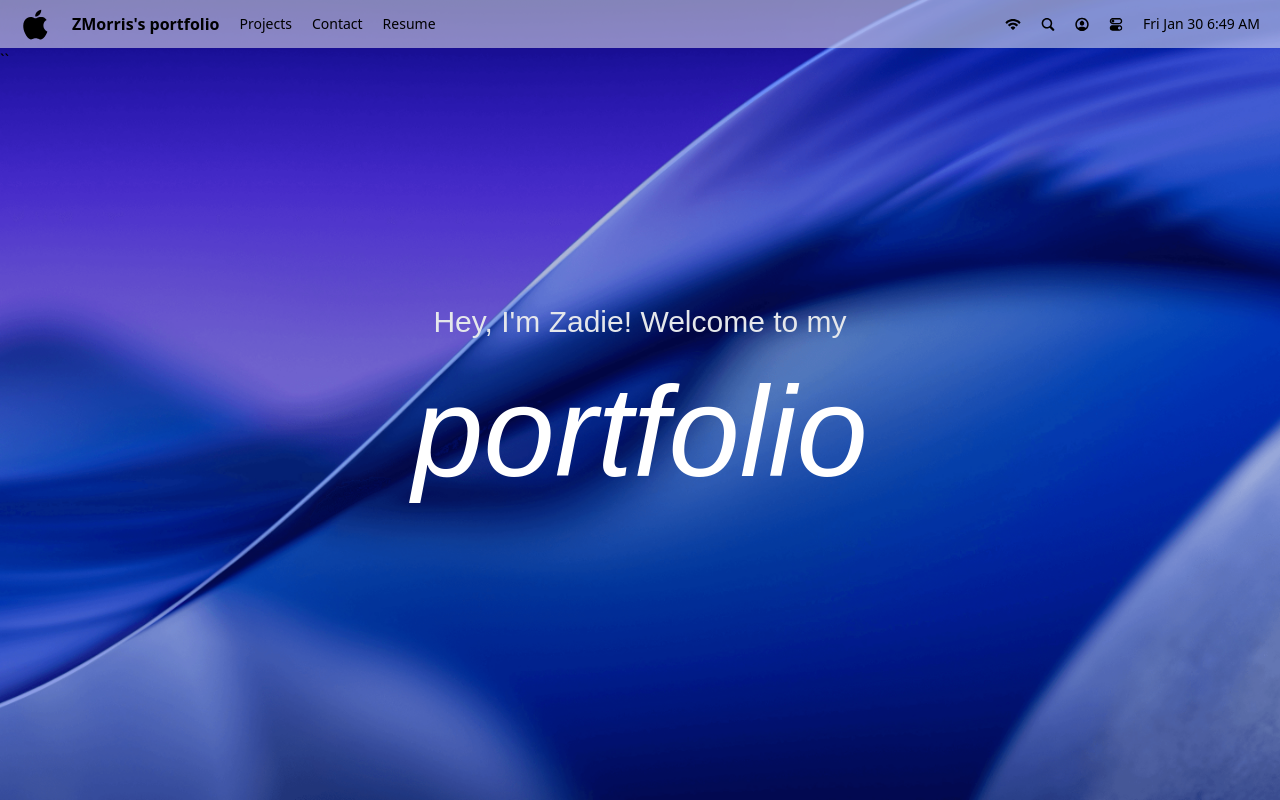
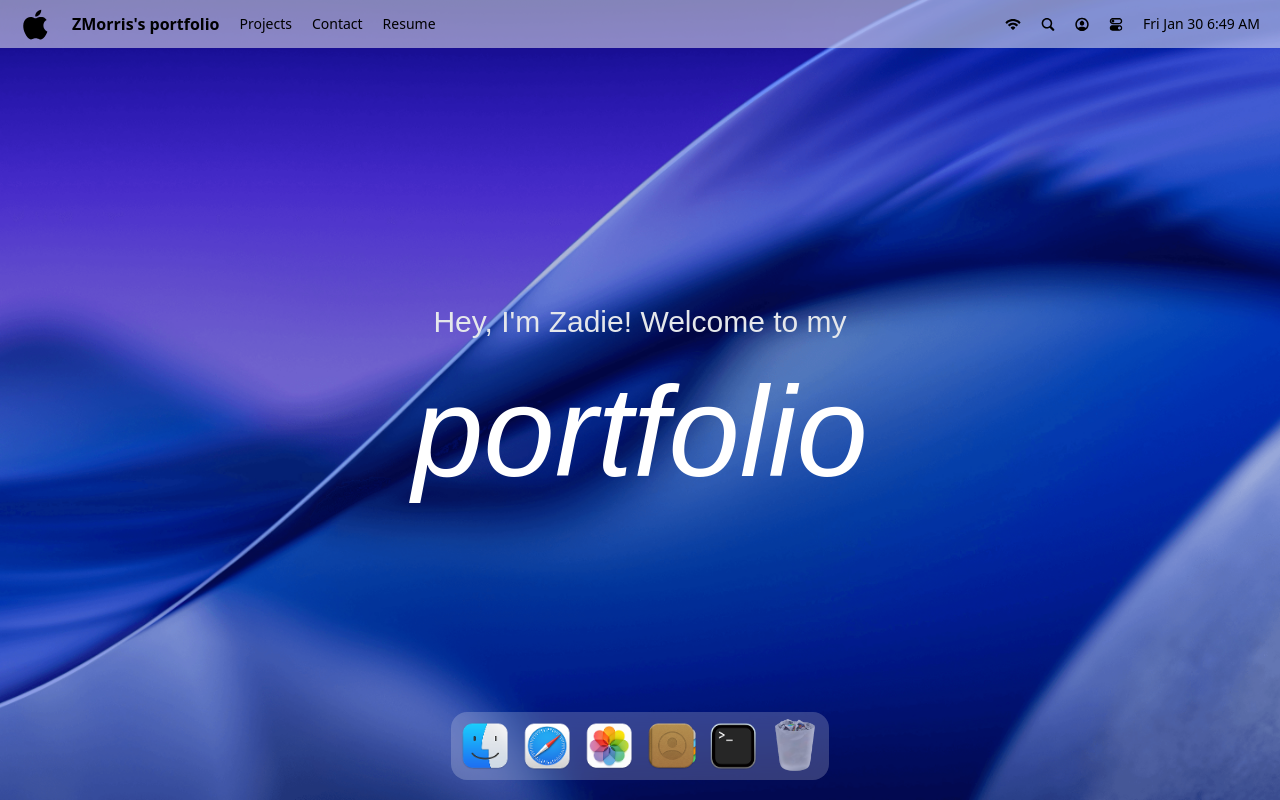
Before and after one commit to zen2see/macosportfoli0x, a React (Vite) app: page / in a window 1280 px wide. Built offline with nearby package versions, Linux system fonts and the light colour scheme; a web font is replaced by a local one.

Commit message:
UPDATED fixes index.tsx vs .ts

```diff
--- a/src/App.tsx
+++ b/src/App.tsx
@@ -1,10 +1,11 @@
-import { Navbar, Welcome } from '#components'
+import { Navbar, Welcome, Dock } from '#components'
 
 const App = () => {
   return (
     <main>
       <Navbar />
-    ``<Welcome />
+      <Welcome />
+      <Dock />
     </main>
   )
 }
--- /dev/null
+++ b/src/components/Dock.tsx
@@ -0,0 +1,96 @@
+import { useRef } from "react";
+import clsx from "clsx";
+import gsap from "gsap";
+import { useGSAP } from "@gsap/react";
+import { Tooltip as ReactTooltip } from "react-tooltip";
+import { dockApps } from "#constants/index.tsx";
+import useWindowStore from "#store/window";
+
+
+const Dock = () => {
+  const { openWindow, closeWindow, windows } = useWindowStore();
+  const dockRef = useRef(null);
+
+  useGSAP(() => {
+    const dock = dockRef.current;
+    if (!dock) return;
+
+    const icons = dock.querySelectorAll(".dock-icon");
+
+    const animateIcons = (mouseX) => {
+      const { left } = dock.getBoundingClientRect();
+
+      icons.forEach((icon) => {
+        const { left: iconLeft, width } = icon.getBoundingClientRect();
+        const center = iconLeft - left + width / 2;
+        const distance = Math.abs(mouseX - center);
+
+        const intensity = Math.exp(-Math.pow(distance, 2.5) / 20000);
+        gsap.to(icon, {
+          scale: 1 + 0.25 * intensity,
+          y: -15 * intensity,
+          duration: 0.2,
+          ease: "power1.out",
+        });
+      });
+    };
+
+    const handleMouseMove = (e) => {
+      const { left } = dock.getBoundingClientRect();
+      animateIcons(e.clientX - left);
+    };
+
+    const resetIcons = () =>
+      icons.forEach((icon) =>
+        gsap.to(icon, { scale: 1, y: 0, duration: 0.3, ease: "power1.out" })
+      );
+
+    dock.addEventListener("mousemove", handleMouseMove);
+    dock.addEventListener("mouseleave", resetIcons);
+
+    return () => {
+      dock.removeEventListener("mousemove", handleMouseMove);
+      dock.removeEventListener("mouseleave", resetIcons);
+    };
+  }, []);
+
+const toggleApp = (app) => {
+  if (!app.canOpen) return;
+  const win = windows[app.id];
+  if (win && win.isOpen) {
+    closeWindow(app.id);
+  } else {
+    openWindow(app.id);
+  }
+};
+
+    return (
+        <section id="dock">
+            <div ref={dockRef} className="dock-container">
+                {dockApps.map(({ id, name, icon, canOpen, showOnMobile }) => (
+                   <div key={id} className="relative flex justify-center">
+                       <button
+                            type="button"
+                            className="dock-icon"
+                            aria-label={name}
+                            data-tooltip-id="dock-tooltip"
+                            data-tooltip-content={name}
+                            data-tooltip-delay-show={150}
+                            disabled={!canOpen}
+                            onClick={() => toggleApp({ id, canOpen })}
+                        >
+                            <img
+                                src={`/images/${icon}`}
+                                alt={name}
+                                loading="lazy"
+                                className={clsx(canOpen ? "" : "opacity-60")}
+                            />
+                        </button>
+                    </div>
+                  ))}
+                  <ReactTooltip id="dock-tooltip" place="top" className="tooltip" />
+            </div>
+        </section>
+    );
+};
+export default Dock;
--- a/src/components/index.ts
+++ b/src/components/index.ts
@@ -1,4 +1,5 @@
 import Navbar from '#components/Navbar.tsx';
 import Welcome from '#components/Welcome.tsx';
+import Dock from '#components/Dock.tsx';
 
-export { Navbar, Welcome }
+export { Navbar, Welcome, Dock }
--- a/src/store/window.ts
+++ b/src/store/window.ts
@@ -1,6 +1,6 @@
 import { create } from "zustand"
 import { immer } from "zustand/middleware/immer"
-import { WINDOW_CONIG } from "constants/index.ts"
+import { WINDOW_CONFIG, INITIAL_Z_INDEX } from "#constants/index.tsx"
 
 const useWindowStore = create(
   immer((set) => ({
```
Also changed, not shown: src/constants/index.tsx (line endings or trailing spaces).
